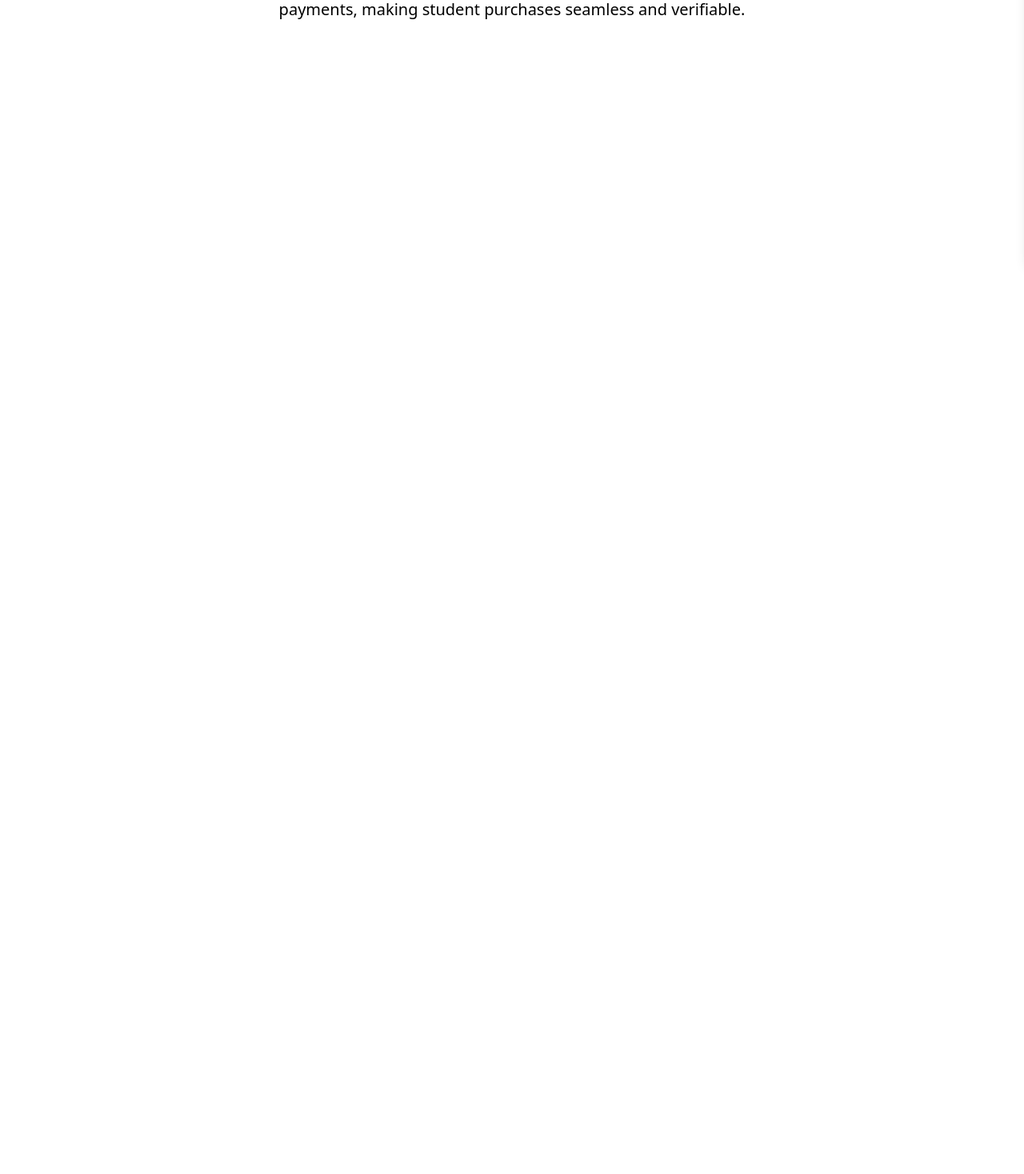
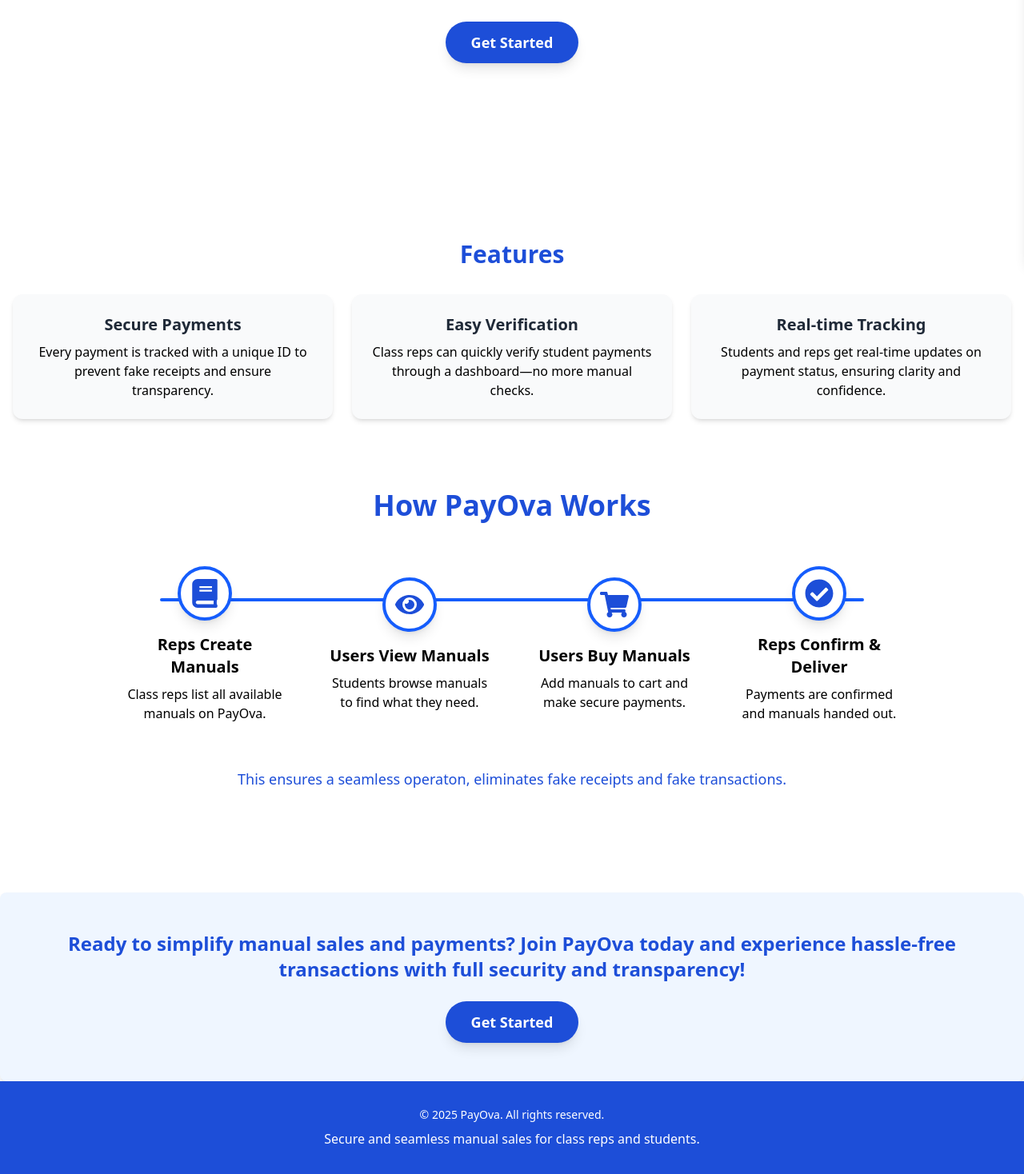
Before and after one commit to LupoNetn/payOva, a React (Vite) app: page / in a window 1280 px wide. Shown: the part 496-1964 px from the top of the page at 80% size. Before the commit the page ends 800 px from the top, so only its background shows below. Built offline with nearby package versions, Linux system fonts and the light colour scheme.

Commit message:
landing page updates

```diff
--- a/package.json
+++ b/package.json
@@ -11,6 +11,7 @@
   },
   "dependencies": {
     "@tailwindcss/vite": "^4.1.7",
+    "framer-motion": "^12.12.1",
     "react": "^19.1.0",
     "react-dom": "^19.1.0",
     "react-icons": "^5.5.0",
--- /dev/null
+++ b/src/components/CallToAction.tsx
@@ -0,0 +1,36 @@
+import React from 'react'
+import { motion } from 'framer-motion'
+import { Link } from 'react-router-dom'
+
+const CallToAction = () => {
+  return (
+    <motion.div
+      className="py-12 px-6 w-full text-center bg-blue-50 rounded-lg shadow-md mt-20"
+      initial="hidden"
+      whileInView="visible"
+      viewport={{ once: true, amount: 0.2 }}
+    >
+      <motion.h2
+        className="text-primary max-w-[1150px] mx-auto text-2xl max-sm:text-[1.2rem] font-semibold mb-6"
+        initial={{ opacity: 0, x: 40 }}
+        whileInView={{ opacity: 1, x: 0 }}
+        transition={{ duration: 0.5 }}
+        viewport={{ once: true }}
+      >
+        Ready to simplify manual sales and payments? Join PayOva today and experience hassle-free transactions with full security and transparency!
+      </motion.h2>
+
+      <motion.button
+        className="bg-primary text-white px-8 py-3 rounded-full text-lg font-semibold shadow-lg hover:bg-primary-dark transition-colors"
+        initial={{ opacity: 0, y: 20 }}
+        whileInView={{ opacity: 1, y: 0 }}
+        transition={{ delay: 0.3, duration: 0.5 }}
+        viewport={{ once: true }}
+      >
+        <Link to='/auth'>Get Started</Link>
+      </motion.button>
+    </motion.div>
+  )
+}
+
+export default CallToAction
--- /dev/null
+++ b/src/components/Features.tsx
@@ -0,0 +1,68 @@
+import React from 'react';
+import { motion } from 'framer-motion';
+
+const featureList = [
+  {
+    title: "Secure Payments",
+    description: "Every payment is tracked with a unique ID to prevent fake receipts and ensure transparency.",
+  },
+  {
+    title: "Easy Verification",
+    description: "Class reps can quickly verify student payments through a dashboard—no more manual checks.",
+  },
+  {
+    title: "Real-time Tracking",
+    description: "Students and reps get real-time updates on payment status, ensuring clarity and confidence.",
+  },
+];
+
+// Animation variants
+const fadeInUp = {
+  hidden: { opacity: 0, y: 50 },
+  visible: () => ({
+    opacity: 1,
+    y: 0,
+    transition: {
+      delay:  0.2,
+      duration: 0.6,
+      type: 'spring',
+    },
+  }),
+};
+
+const Features = () => {
+  return (
+    <motion.div
+      className="py-10 px-4 text-center"
+      initial="hidden"
+      whileInView="visible"
+      viewport={{ once: true, amount: 0.2 }}
+    >
+      <motion.h2
+        className="text-3xl font-bold text-primary mb-8"
+        initial={{ opacity: 0, y: -30 }}
+        whileInView={{ opacity: 1, y: 0 }}
+        transition={{ duration: 0.5 }}
+        viewport={{ once: true }}
+      >
+        Features
+      </motion.h2>
+
+      <div className="grid md:grid-cols-3 gap-6">
+        {featureList.map((feature, index) => (
+          <motion.div
+            key={index}
+            custom={index}
+            variants={fadeInUp}
+            className="bg-light p-6 rounded-xl shadow-md"
+          >
+            <h3 className="text-xl font-semibold text-dark mb-2">{feature.title}</h3>
+            <p className="text-muted">{feature.description}</p>
+          </motion.div>
+        ))}
+      </div>
+    </motion.div>
+  );
+};
+
+export default Features;
--- /dev/null
+++ b/src/components/Footer.tsx
@@ -0,0 +1,23 @@
+import React from 'react';
+import { motion } from 'framer-motion';
+
+const Footer = () => {
+  return (
+    <motion.footer
+      className="bg-primary text-light py-8 text-center"
+      initial={{ opacity: 0, y: 20 }}
+      whileInView={{ opacity: 1, y: 0 }}
+      viewport={{ once: true, amount: 0.3 }}
+      transition={{ duration: 0.6 }}
+    >
+      <p className="text-sm max-w-md mx-auto">
+        &copy; {new Date().getFullYear()} PayOva. All rights reserved.
+      </p>
+      <p className="text-md mt-2 text-muted">
+        Secure and seamless manual sales for class reps and students.
+      </p>
+    </motion.footer>
+  );
+};
+
+export default Footer;
--- /dev/null
+++ b/src/components/HowItWorks.tsx
@@ -0,0 +1,85 @@
+import React from "react";
+import { motion } from "framer-motion";
+import { FaBook, FaEye, FaShoppingCart, FaCheckCircle } from "react-icons/fa";
+
+const steps = [
+  {
+    icon: <FaBook size={36} className="text-primary" />,
+    title: "Reps Create Manuals",
+    description: "Class reps list all available manuals on PayOva.",
+  },
+  {
+    icon: <FaEye size={36} className="text-primary" />,
+    title: "Users View Manuals",
+    description: "Students browse manuals to find what they need.",
+  },
+  {
+    icon: <FaShoppingCart size={36} className="text-primary" />,
+    title: "Users Buy Manuals",
+    description: "Add manuals to cart and make secure payments.",
+  },
+  {
+    icon: <FaCheckCircle size={36} className="text-primary" />,
+    title: "Reps Confirm & Deliver",
+    description: "Payments are confirmed and manuals handed out.",
+  },
+];
+
+// Animation variants for each step
+const variants = {
+  hidden: { opacity: 0, y: 30 },
+  visible: { opacity: 1, y: 0 },
+};
+
+const HowItWorks = () => {
+  return (
+    <div className="max-w-5xl mx-auto px-6 py-12">
+      <h2 className="text-4xl font-bold text-center mb-14 text-primary">
+        How PayOva Works
+      </h2>
+
+      <div className="relative flex flex-col md:flex-row items-center justify-between gap-12">
+        {/* Horizontal blue connecting line on desktop */}
+        <div className="hidden md:block absolute top-10 left-12 right-12 h-1 bg-blue-600 -z-10 rounded"></div>
+
+        {steps.map((step, index) => (
+          <motion.div
+            key={index}
+            className="flex flex-col items-center text-center md:w-1/4 relative"
+            initial="hidden"
+            whileInView="visible"
+            viewport={{ once: true, amount: 0.5 }}
+            transition={{ duration: 0.6, delay: index * 0.3 }}
+            variants={variants}
+          >
+            {/* Circle around icon */}
+            <div className="relative z-10 bg-white rounded-full p-3 shadow-lg border-4 border-blue-600 mb-4">
+              {step.icon}
+            </div>
+
+            {/* Mobile arc connectors except last step */}
+            {index !== steps.length - 1 && (
+              <div className="md:hidden absolute left-1/2 top-[4.5rem] w-8 h-8 rounded-tr-full border-r-4 border-t-4 border-blue-600 z-0" />
+            )}
+
+            <h3 className="font-semibold text-xl mb-2">{step.title}</h3>
+            <p className="text-muted max-w-xs">{step.description}</p>
+          </motion.div>
+        ))}
+      </div>
+
+      {/* Final descriptive text below steps */}
+      <motion.p
+        className="text-center text-lg mt-14 max-w-3xl mx-auto text-primary"
+        initial={{ opacity: 0, y: 20 }}
+        whileInView={{ opacity: 1, y: 0 }}
+        viewport={{ once: true }}
+        transition={{ duration: 0.7 }}
+      >
+        This ensures a seamless operaton, eliminates fake receipts and fake transactions.
+      </motion.p>
+    </div>
+  );
+};
+
+export default HowItWorks;
--- a/src/components/Navbar.tsx
+++ b/src/components/Navbar.tsx
@@ -32,14 +32,14 @@
                   link.name.toLowerCase() === "login" ? (
                     <button
                       onClick={() => (window.location.href = link.link)} // or use useNavigate
-                      className="bg-secondary text-dark px-4 py-2 rounded-xl hover:bg-secondary/80 transition-all cursor-pointer"
+                      className="bg-primary text-white px-8 py-3 rounded-full text-lg font-semibold shadow-lg hover:bg-primary-dark transition-colors"
                     >
                       {link.name}
                     </button>
                   ) : (
                     <Link
                       to={link.link}
-                      className="text-dark text-md font-semibold"
+                      className="text-light text-md font-semibold"
                     >
                       {link.name}
                     </Link>
@@ -82,7 +82,7 @@
                       setOpen(false);
                       window.location.href = link.link;
                     }}
-                    className="w-full bg-primary text-dark font-semibold px-6 py-3 rounded-lg hover:bg-primary/80 transition-colors"
+                    className="w-full bg-primary text-light font-semibold px-6 py-3 rounded-lg hover:bg-primary/80 transition-colors"
                   >
                     {link.name}
                   </button>
@@ -90,7 +90,7 @@
                   <Link
                     to={link.link}
                     onClick={() => setOpen(false)}
-                    className="block text-dark text-lg font-medium hover:text-primary transition-colors"
+                    className="block text-secondary text-lg font-medium hover:text-primary transition-colors"
                   >
                     {link.name}
                   </Link>
--- a/src/pages/Home.tsx
+++ b/src/pages/Home.tsx
@@ -1,4 +1,9 @@
-import React from 'react';
+import React from "react";
+import { motion } from "framer-motion";
+import { Link } from "react-router-dom";
+import Features from "../components/Features";
+import HowItWorks from "../components/HowItWorks";
+import CallToAction from "../components/CallToAction";
 
 const heroContent = [
   {
@@ -10,18 +15,62 @@
 
 const Home = () => {
   return (
-    <div className="min-h-[80vh] flex flex-col justify-center items-center px-4 text-center gap-6">
-      {heroContent.map((item, index) => (
-        <div key={index} className="w-full max-w-3xl">
-          <h1 className="text-3xl sm:text-4xl lg:text-5xl font-extrabold text-primary mb-4 leading-tight text-balance">
-            {item.headline}
-          </h1>
-          <p className="text-base sm:text-lg lg:text-xl text-muted leading-relaxed">
-            {item.subheading}
-          </p>
+    <>
+      <section>
+        <div className="min-h-[80vh] flex flex-col justify-center items-center px-4 text-center gap-6">
+          {heroContent.map((item, index) => (
+            <motion.div
+              key={index}
+              className="w-full max-w-3xl"
+              initial={{ opacity: 0, y: 30 }}
+              animate={{ opacity: 1, y: 0 }}
+              transition={{ duration: 0.8, ease: "easeOut" }}
+            >
+              <motion.h1
+                className="text-3xl sm:text-4xl lg:text-5xl font-extrabold text-primary mb-4 leading-tight text-balance"
+                initial={{ opacity: 0, y: 50 }}
+                animate={{ opacity: 1, y: 0 }}
+                transition={{ delay: 0.2, duration: 0.6 }}
+              >
+                {item.headline}
+              </motion.h1>
+              <motion.p
+                className="text-base sm:text-lg lg:text-xl text-muted leading-relaxed"
+                initial={{ opacity: 0 }}
+                animate={{ opacity: 1 }}
+                transition={{ delay: 0.4, duration: 0.6 }}
+              >
+                {item.subheading}
+              </motion.p>
+            </motion.div>
+          ))}
+          <motion.button
+                 className="bg-primary text-white px-8 py-3 rounded-full text-lg font-semibold shadow-lg hover:bg-primary-dark transition-colors"
+                 initial={{ opacity: 0, y: 20 }}
+                 whileInView={{ opacity: 1, y: 0 }}
+                 transition={{ delay: 0.3, duration: 0.5 }}
+                 viewport={{ once: true }}
+               >
+                 <Link to='/auth'>Get Started</Link>
+               </motion.button>
         </div>
-      ))}
-    </div>
+      </section>
+
+      {/* Features Section */}
+      <section>
+        <Features />
+      </section>
+
+      {/* How It Works Section */}
+      <section>
+        <HowItWorks />
+      </section>
+
+      {/* Call To Action */}
+      <section>
+        <CallToAction />
+      </section>
+    </>
   );
 };
 
--- a/src/pages/HomeLayout.tsx
+++ b/src/pages/HomeLayout.tsx
@@ -1,5 +1,6 @@
 import { Outlet } from "react-router-dom";
 import Navbar from "../components/Navbar";
+import Footer from "../components/Footer";
 
 export default function HomeLayout() {
   return (
@@ -8,6 +9,7 @@
       <main>
         <Outlet />
       </main>
+      <Footer />
     </div>
   );
 }
```
Also changed, not shown: 1 other file (tests, documents, lock files or other folders).
